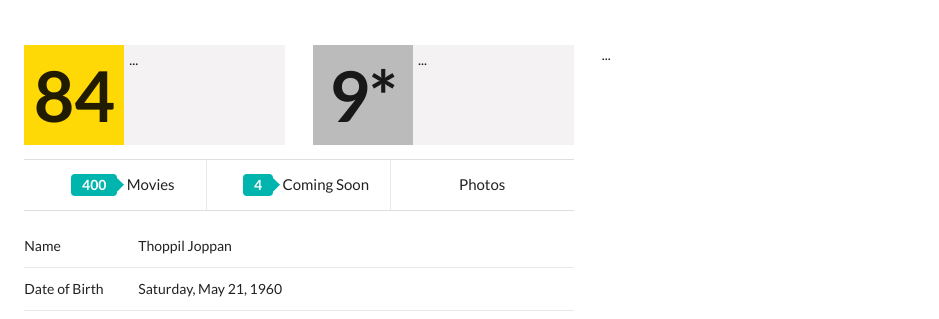
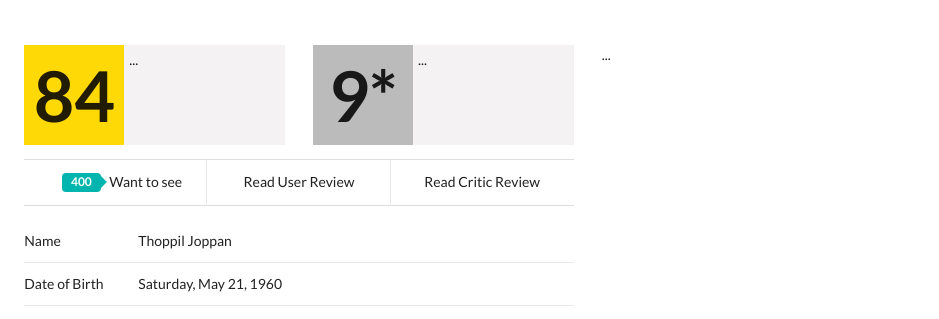
Before and after one commit to niksmac/metromatinee, a website: page movie.html in a window 1280 px wide. Shown: the part 161-480 px from the top of the page, 341-1280 px from the left. Drawn offline with Linux system fonts and the light colour scheme.

Commit message:
Changed Action buttons

```diff
--- a/movie.html
+++ b/movie.html
@@ -193,10 +193,10 @@
             </div>
           </div>
 
-        <div class="ui fluid three large item menu linkmenu">
-          <a class="item"><div class="ui teal right pointing large label">400</div>  Movies</a>
-          <a class="item"><div class="ui teal right pointing large label">4</div> Coming Soon</a>
-          <a class="item">Photos</a>
+        <div class="ui fluid three item menu linkmenu">
+          <a class="item"><div class="ui teal right pointing label">400</div>  Want to see</a>
+          <a class="item">Read User Review</a>
+          <a class="item">Read Critic Review</a>
         </div>
 
         <table class="ui very basic stackable table">
```
